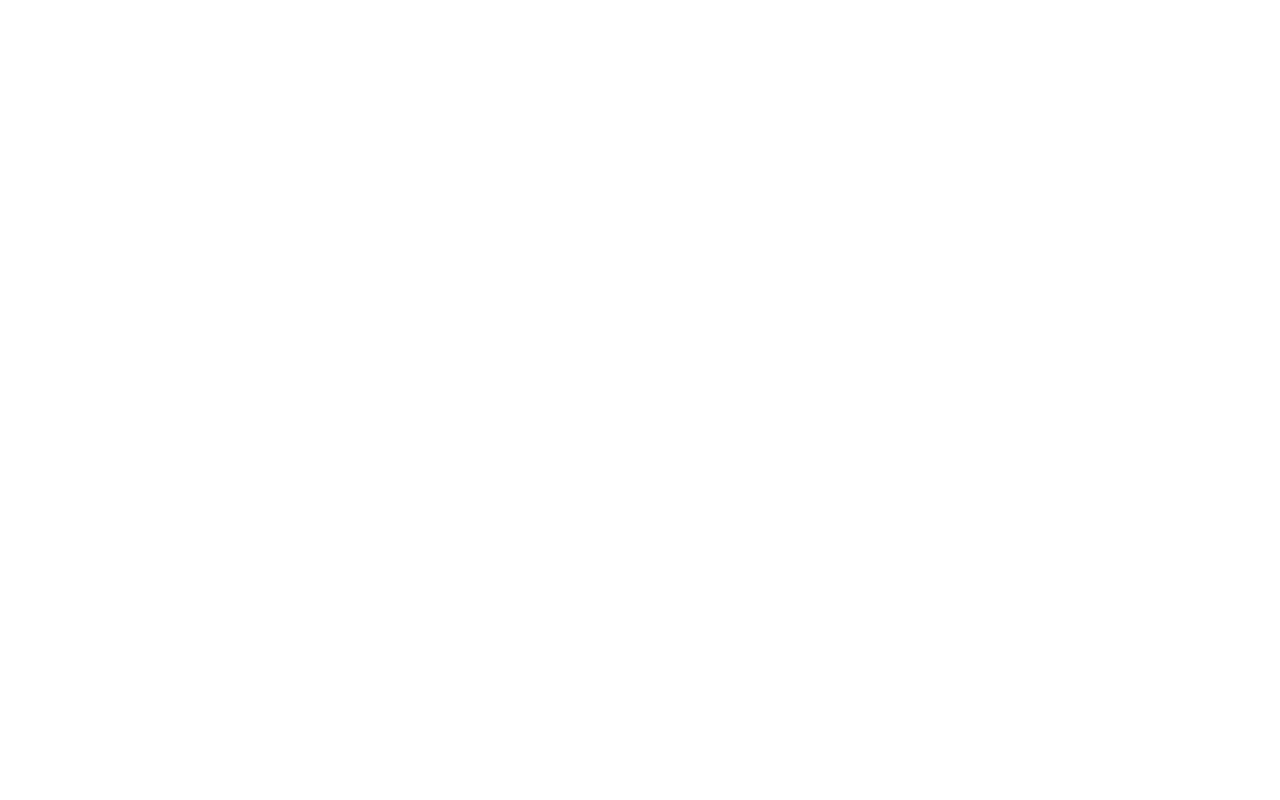
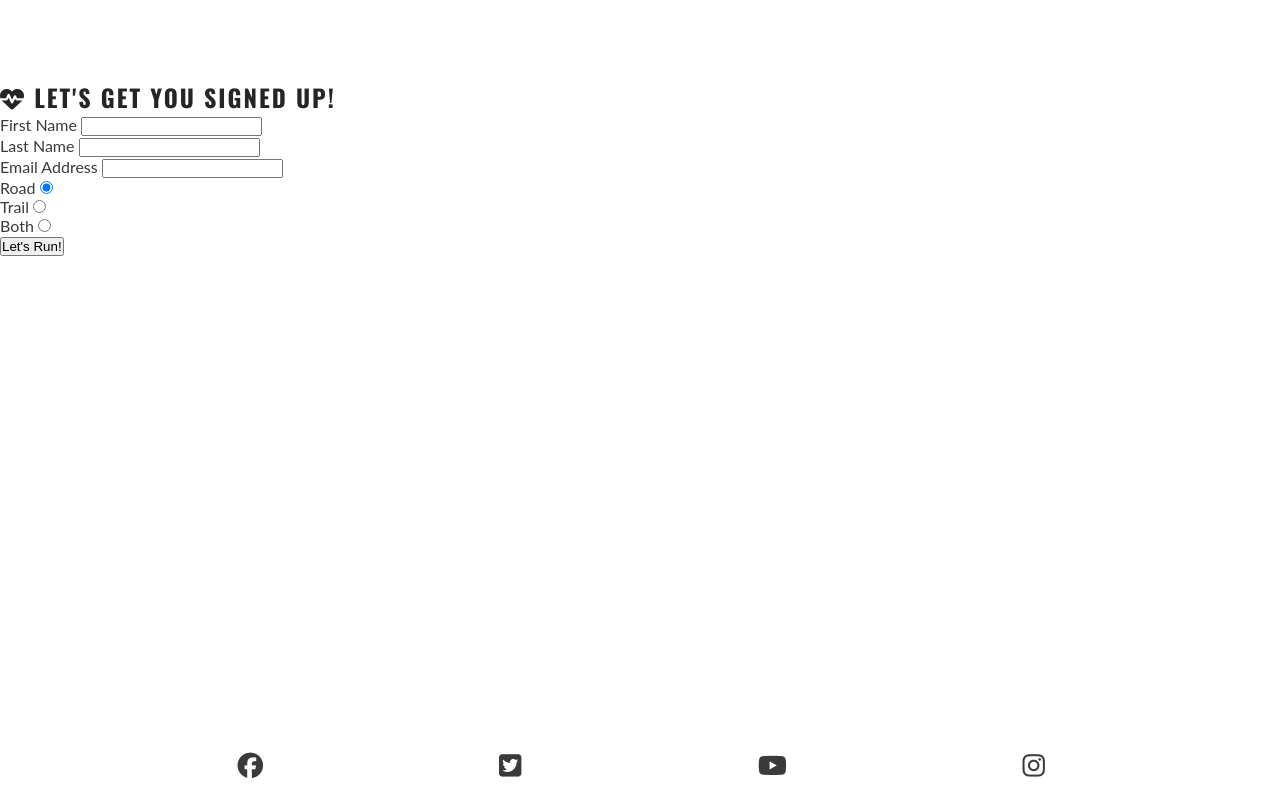
Before and after one commit to Marchopkins96/love-running, a plain HTML site: page signup.html in a window 1280 px wide. Drawn offline with nearby package versions, Linux system fonts and the light colour scheme.

Commit message:
Added text content to sign up html page

```diff
--- a/signup.html
+++ b/signup.html
@@ -16,3 +16,53 @@
     <!-- Stylesheet -->
     <link rel="stylesheet" href="assets/css/style.css">
 </head>
+<body>
+    <!-- Main Content -->
+    <main>
+        <section id="signup">
+            <form id="signup-form" method="POST" action="https://formdump.codeinstitute.net">
+                <h2><i class="fa-solid fa-heartbeat"></i> Let's get you signed up!</h2>
+                <label for="first_name">First Name</label>
+                <input type="text" name="first_name" id="first_name" class="text-input" required>
+                <br>
+                <label for="last_name">Last Name</label>
+                <input type="text" name="last_name" id="last_name" class="text-input" required>
+                <br>
+                <label for="email_address">Email Address</label>
+                <input type="email" name="email_address" id="email_address" class="text-input" required>
+                <br>
+                <div>
+                    <label for="road">Road</label>
+                    <input type="radio" name="running_preference" id="road" value="road" required checked>
+                </div>
+                <div>
+                    <label for="trail">Trail</label>
+                    <input type="radio" name="running_preference" id="trail" value="trail" required>
+                </div>
+                <div>
+                    <label for="both">Both</label>
+                    <input type="radio" name="running_preference" id="both" value="both" required>
+                </div>
+                <button type="submit" class="join-button">Let's Run!</button>
+            </form>
+        </section>
+    </main>
+
+    <!-- Footer -->
+    <footer id="social-networks">
+        <li><a href="https://www.facebook.com/" target="_blank" rel="noopener"
+            aria-label="Visit our Facebook page (opens in a new tab)"><i class="fa-brands fa-facebook"></i></a></li>
+        <li><a href="https://www.twitter.com/" target="_blank" rel="noopener"
+            aria-label="Visit our Twitter page (opens in a new tab)"><i class="fa-brands fa-square-twitter"></i></a></li>
+        <li><a href="https://www.youtube.com/" target="_blank" rel="noopener"
+            aria-label="Visit our Youtube page (opens in a new tab)"><i class="fa-brands fa-youtube"></i></a>
+        </li>
+        <li><a href="https://www.instagram.com/" target="_blank" rel="noopener"
+            aria-label="Visit our Instagram page (opens in a new tab)"><i
+                class="fa-brands fa-instagram"></i></a></li>
+    </footer>
+    <!-- Font Awesome Kit -->
+    <script src="https://kit.fontawesome.com/25a184994a.js" crossorigin="anonymous"></script>
+</body>
+
+</html>
```
